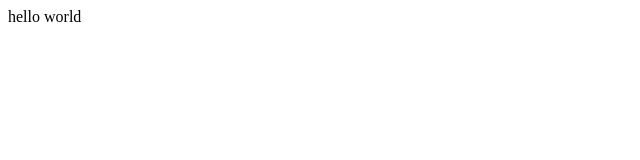
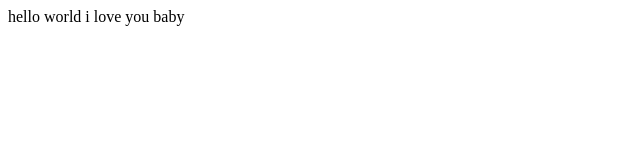
Before and after one commit to MahmouT1/node, a website: page app.html in a window 1280 px wide. Shown: the whole page, without its empty margins (0-640 px from the left). Drawn offline with Linux system fonts and the light colour scheme.

Commit message:
add text in app.html i love you baby

```diff
--- a/app.html
+++ b/app.html
@@ -7,5 +7,6 @@
 </head>
 <body>
 	hello world
+i love you baby
 </body>
 </html>
```
Also changed, not shown: 1 other file.
